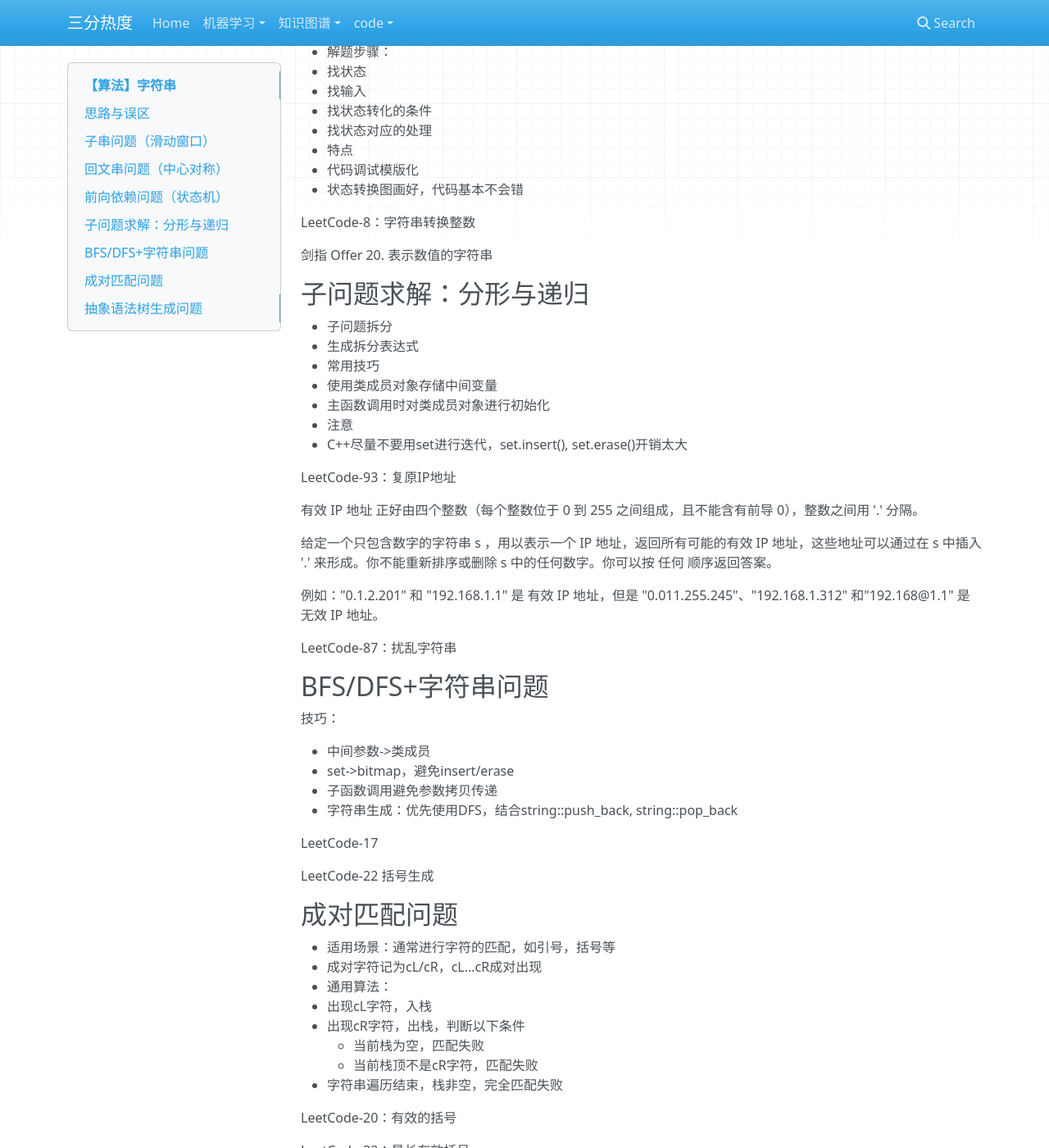
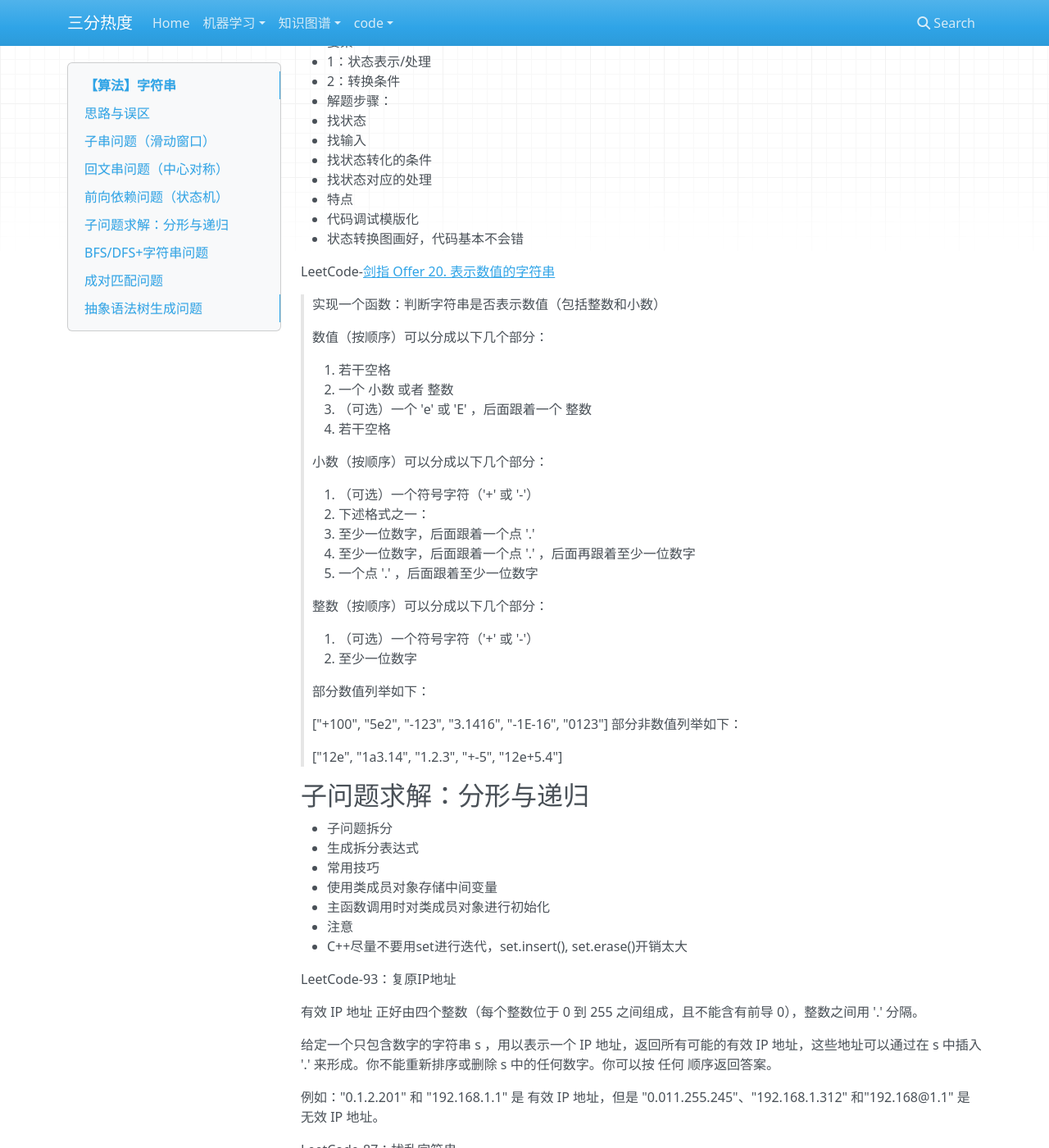
Before and after one commit to l-i-p-f/mkdocs-blog, an MkDocs documentation site: the page built from docs/code/【算法】字符串.md, in a window 1280 px wide and 1400 px high, scrolled down 10645 px. Shown: the whole window at 82% size. Built offline with MkDocs 1.6.1, drawn with Linux system fonts in a browser that asks for light colours; nearby versions of some CDN libraries; some of the changed text lies outside the part shown.

Commit message:
Add files via upload

```diff
--- a/docs/code/【算法】字符串.md
+++ b/docs/code/【算法】字符串.md
@@ -272,6 +272,7 @@ Leetcode-115：[不同的子序列](https://leetcode-cn.com/problems/distinct-su
        | b    | 1    | 1    | 2    | 2    | 3    | 3    | 3    |
 
 3. 状态转移方程
+
    - 当你推演了从简单问题到复杂问题的求解过程后，一般都能在 $dp[i-1:i][j-1:j]$ 之间找到状态转移的规律：
 
 $$
@@ -290,6 +291,8 @@ class Solution:
         m, n = len(t), len(s)
         # 初始化DP矩阵
         dp = [[0 for _ in range(n)] for _ in range(m + 1)]
+        # 偶尔会使用的技巧：在第1行前加1行，目的是使第1行也符合状态转移方程公式
+        # 不加额外行，单独处理第1行也是可以的，状态转移方程从第2个字母开始
         dp[0] = [1] * n
         dp[1][0] = 0 + (s[0] == t[0])
         # print(dp)
@@ -341,7 +344,7 @@ hash_map = {'A':1, 'B':1, 'C':1}
 
 #### 4. 超长字符串匹配
 
-暴力匹配字符串总是十分耗时的，通过哈希函数把字符串匹配转换成数值比较可极大提高字符串匹配效率。
+暴力匹配字符串总是十分耗时的，特别是字符串特别长的时候。而通过哈希函数**把字符串匹配问题转换成数值之间的比较**，可极大提高字符串匹配效率：$O(n)\rightarrow O(1)$。
 
 **哈希函数**
 
@@ -594,9 +597,39 @@ class Solution:
 
 
 
-LeetCode-8：字符串转换整数
+LeetCode-[剑指 Offer 20. 表示数值的字符串](https://leetcode-cn.com/problems/biao-shi-shu-zhi-de-zi-fu-chuan-lcof/)
 
-剑指 Offer 20. 表示数值的字符串
+>实现一个函数：判断字符串是否表示数值（包括整数和小数）
+>
+>数值（按顺序）可以分成以下几个部分：
+>
+>1. 若干空格
+>2. 一个 小数 或者 整数
+>3. （可选）一个 'e' 或 'E' ，后面跟着一个 整数
+>4. 若干空格
+>
+>小数（按顺序）可以分成以下几个部分：
+>
+>1. （可选）一个符号字符（'+' 或 '-'）
+>2. 下述格式之一：
+>   - 至少一位数字，后面跟着一个点 '.'
+>   - 至少一位数字，后面跟着一个点 '.' ，后面再跟着至少一位数字
+>   - 一个点 '.' ，后面跟着至少一位数字
+>
+>整数（按顺序）可以分成以下几个部分：
+>
+>1. （可选）一个符号字符（'+' 或 '-'）
+>2. 至少一位数字
+>
+>
+>部分数值列举如下：
+>
+>["+100", "5e2", "-123", "3.1416", "-1E-16", "0123"]
+>部分非数值列举如下：
+>
+>["12e", "1a3.14", "1.2.3", "+-5", "12e+5.4"]
+
+
 
 
 
```
